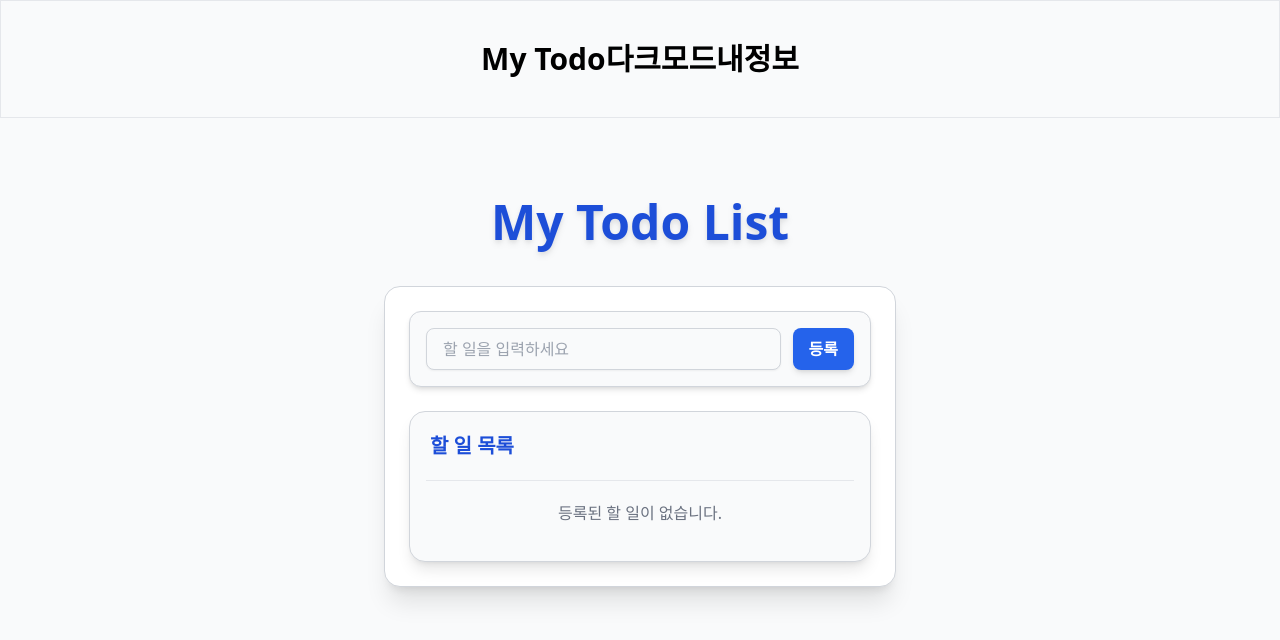
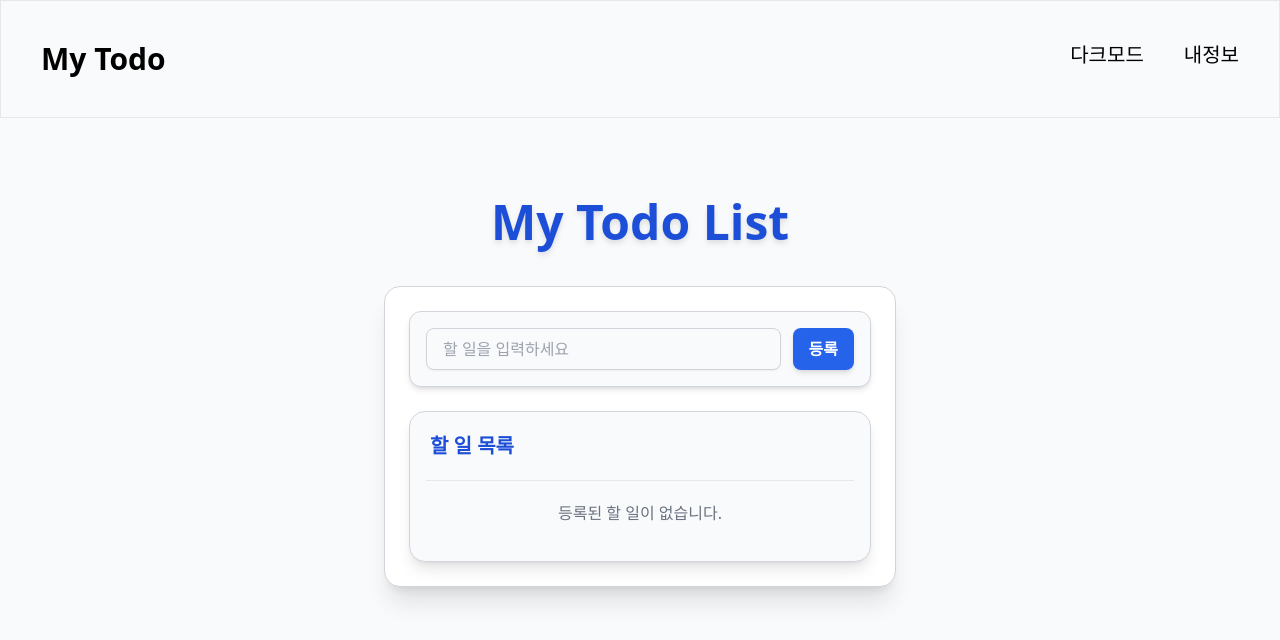
Before and after one commit to seastj/todo_ts_usestate, a React (Create React App) app: page / in a window 1280 px wide. Shown: the top 640 px of the page. Built offline with nearby package versions, Linux system fonts and the light colour scheme.

Commit message:
[docs] 헤더 수정

```diff
--- a/src/components/Header.tsx
+++ b/src/components/Header.tsx
@@ -1,9 +1,11 @@
 function Header() {
   return (
-    <div className="flex justify-center p-10 bg-gray-50 border border-b-gray-200 font-semibold text-3xl">
+    <div className="flex justify-between p-10 bg-gray-50 border border-b-gray-200 font-semibold text-3xl">
       <span>My Todo</span>
-      <span>다크모드</span>
-      <span>내정보</span>
+      <div className="flex gap-10 text-xl font-normal">
+        <span>다크모드</span>
+        <span>내정보</span>
+      </div>
     </div>
   );
 }
```
